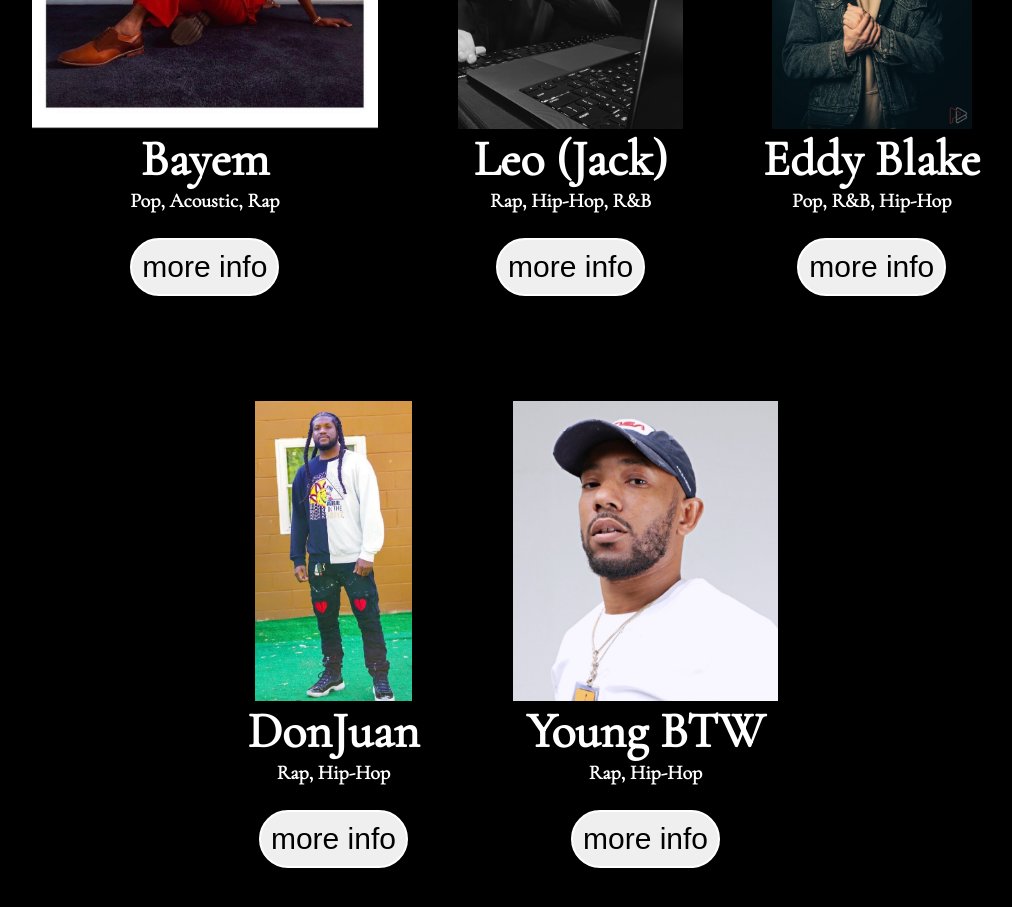
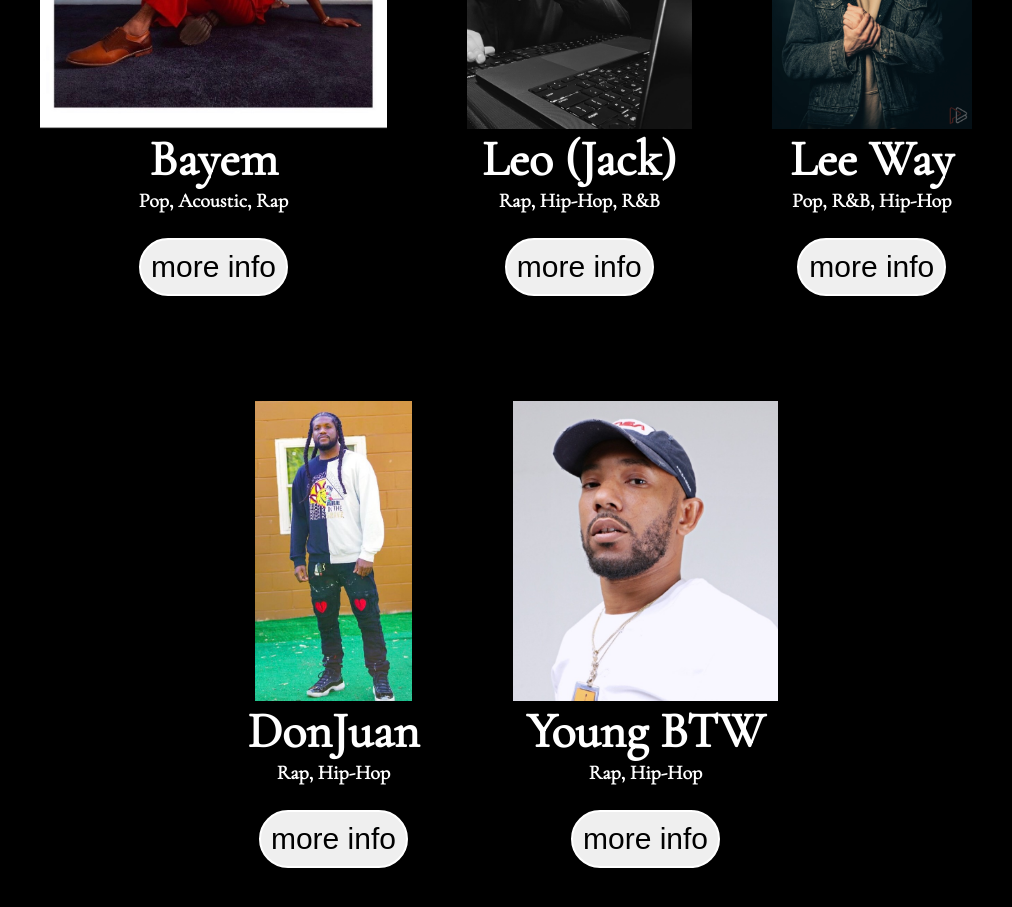
Before and after one commit to Demsmo/stonetree, a React (Create React App) app: page / in a window 1280 px wide. Shown: the part 4260-5167 px from the top of the page, without its empty margins (134-1146 px from the left). Built offline with nearby package versions, Linux system fonts and the light colour scheme.

Commit message:
changed Eddy Blake to Lee Way

```diff
--- a/src/Components/Engineers.jsx
+++ b/src/Components/Engineers.jsx
@@ -264,7 +264,7 @@ function Engineers() {
         // animate={animation}
       >
         <EngineerImg src={Eddy} />
-        <EngineerTitle>Eddy Blake</EngineerTitle>
+        <EngineerTitle>Lee Way</EngineerTitle>
         <EngineerDescription>Pop, R&B, Hip-Hop</EngineerDescription>
         <EngineerButton
           onClick={() => {
@@ -291,9 +291,9 @@ function Engineers() {
               <EngineerExtendedImg src={Eddy} />
             </EngineerExtendedLeft>
             <EngineerExtendedRight>
-              <EngineerExtendedTitle>Eddy Blake</EngineerExtendedTitle>
+              <EngineerExtendedTitle>Lee Way</EngineerExtendedTitle>
               <EngineerExtendedDescription>
-              Eddy Blake is a songwriter and engineer from Indianapolis. <br/>
+              Lee Way is a songwriter and engineer from Indianapolis. <br/>
               Starting his career as a rapper and transitioning into a Pop and R&B songwriter <br/>
                has given him a unique perspective on making music that he applies to his engineering too. <br/>
                He has worked with independent labels and pitched songs to artists on major labels as well, <br/>
```
